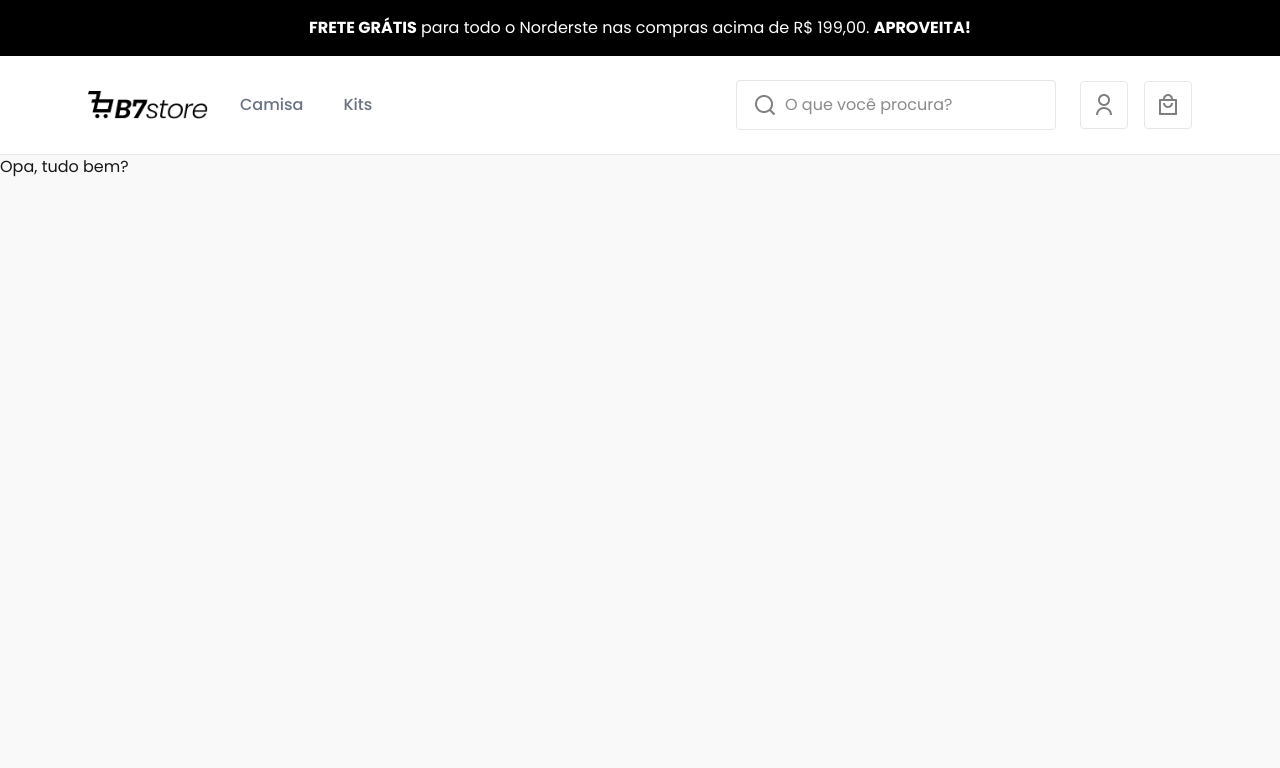
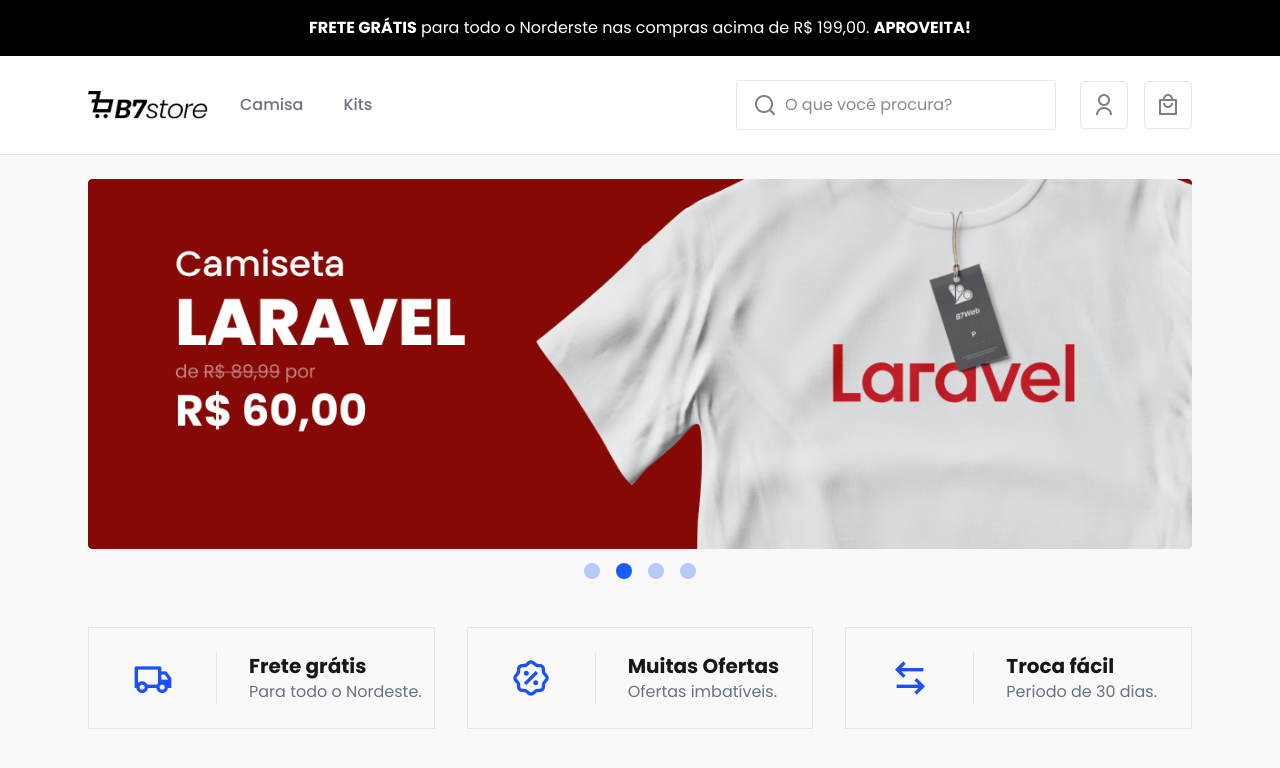
Before and after one commit to matheuskdr/b7store-frontend, a Next.js app: page / in a window 1280 px wide. Shown: the top 768 px of the page. Built offline with nearby package versions, Linux system fonts and the light colour scheme.

Commit message:
Home banner

```diff
--- a/src/app/(site)/layout.tsx
+++ b/src/app/(site)/layout.tsx
@@ -8,7 +8,7 @@
     return (
         <div>
             <Header />
-            {children}
+            <main className="w-full max-w-6xl mx-auto p-6">{children}</main>
         </div>
     );
 }
--- a/src/app/(site)/page.tsx
+++ b/src/app/(site)/page.tsx
@@ -1,3 +1,57 @@
+import { Banners } from "@/components/home/banners";
+import { data } from "@/data";
+import Image from "next/image";
+
 export default function Page() {
-    return <div>Opa, tudo bem?</div>;
+    return (
+        <div>
+            <Banners list={data.banners} />
+            <div className="flex flex-col md:flex-row gap-4 md:gap-8 mt-6 md:mt-12">
+                <div className="flex flex-1 py-6 border border-gray-200 rouded-sm ">
+                    <div className="w-32 border-r border-gray-200 flex justify-center items-center">
+                        <Image
+                            src={"/assets/ui/truck-line.png"}
+                            alt=""
+                            width={40}
+                            height={40}
+                        />
+                    </div>
+                    <div className="flex-1 pl-8">
+                        <div className="font-bold text-xl">Frete grátis</div>
+                        <div className="text-gray-500">
+                            Para todo o Nordeste.
+                        </div>
+                    </div>
+                </div>
+                <div className="flex flex-1 py-6 border border-gray-200 rouded-sm ">
+                    <div className="w-32 border-r border-gray-200 flex justify-center items-center">
+                        <Image
+                            src={"/assets/ui/discount-percent-line.png"}
+                            alt=""
+                            width={40}
+                            height={40}
+                        />
+                    </div>
+                    <div className="flex-1 pl-8">
+                        <div className="font-bold text-xl">Muitas Ofertas</div>
+                        <div className="text-gray-500">Ofertas imbatíveis.</div>
+                    </div>
+                </div>{" "}
+                <div className="flex flex-1 py-6 border border-gray-200 rouded-sm ">
+                    <div className="w-32 border-r border-gray-200 flex justify-center items-center">
+                        <Image
+                            src={"/assets/ui/arrow-left-right-line.png"}
+                            alt=""
+                            width={40}
+                            height={40}
+                        />
+                    </div>
+                    <div className="flex-1 pl-8">
+                        <div className="font-bold text-xl">Troca fácil</div>
+                        <div className="text-gray-500">Periodo de 30 dias.</div>
+                    </div>
+                </div>
+            </div>
+        </div>
+    );
 }
--- /dev/null
+++ b/src/components/home/banners.tsx
@@ -0,0 +1,70 @@
+"use client";
+
+import { Banner } from "@/types/banner";
+import Image from "next/image";
+import Link from "next/link";
+import { useEffect, useState } from "react";
+
+type Props = {
+    list: Banner[];
+};
+let bannerTimer: NodeJS.Timeout;
+let bannerTime = 3000;
+
+export const Banners = ({ list }: Props) => {
+    const [currentImage, setCurrentImage] = useState(0);
+
+    const nextimage = () => {
+        setCurrentImage((currentImage) => {
+            if (currentImage + 1 >= list.length) {
+                return 0;
+            } else {
+                return currentImage + 1;
+            }
+        });
+    };
+
+    const handleBannerClick = (index: number) => {
+        setCurrentImage(index);
+        clearInterval(bannerTimer);
+        bannerTimer = setInterval(nextimage, bannerTime);
+    };
+
+    useEffect(() => {
+        bannerTimer = setInterval(nextimage, bannerTime);
+        return () => clearInterval(bannerTimer);
+    }, []);
+
+    return (
+        <div>
+            <div className="relative aspect-3/1">
+                {list.map((banner, index) => (
+                    <Link
+                        key={index}
+                        href={banner.link}
+                        className="transition-all absolute inset-0"
+                        style={{ opacity: currentImage === index ? 1 : 0 }}
+                    >
+                        <Image
+                            src={banner.img}
+                            alt=""
+                            width={1200}
+                            height={400}
+                            className="rounded-sm"
+                        />
+                    </Link>
+                ))}
+            </div>
+            <div className="mt-4 flex justify-center gap-4">
+                {list.map((banner, index) => (
+                    <div
+                        key={index}
+                        className="size-4 bg-blue-600 rounded-full cursor-pointer"
+                        style={{ opacity: currentImage === index ? 1 : 0.3 }}
+                        onClick={() => handleBannerClick(index)}
+                    ></div>
+                ))}
+            </div>
+        </div>
+    );
+};
--- /dev/null
+++ b/src/data.ts
@@ -0,0 +1,8 @@
+export const data = {
+    banners: [
+        { img: "/assets/banners/banner-1.png", link: "" },
+        { img: "/assets/banners/banner-2.png", link: "" },
+        { img: "/assets/banners/banner-3.png", link: "" },
+        { img: "/assets/banners/banner-4.png", link: "" },
+    ],
+};
--- /dev/null
+++ b/src/types/banner.ts
@@ -0,0 +1,4 @@
+export type Banner = {
+    img: string;
+    link: string;
+};
```
